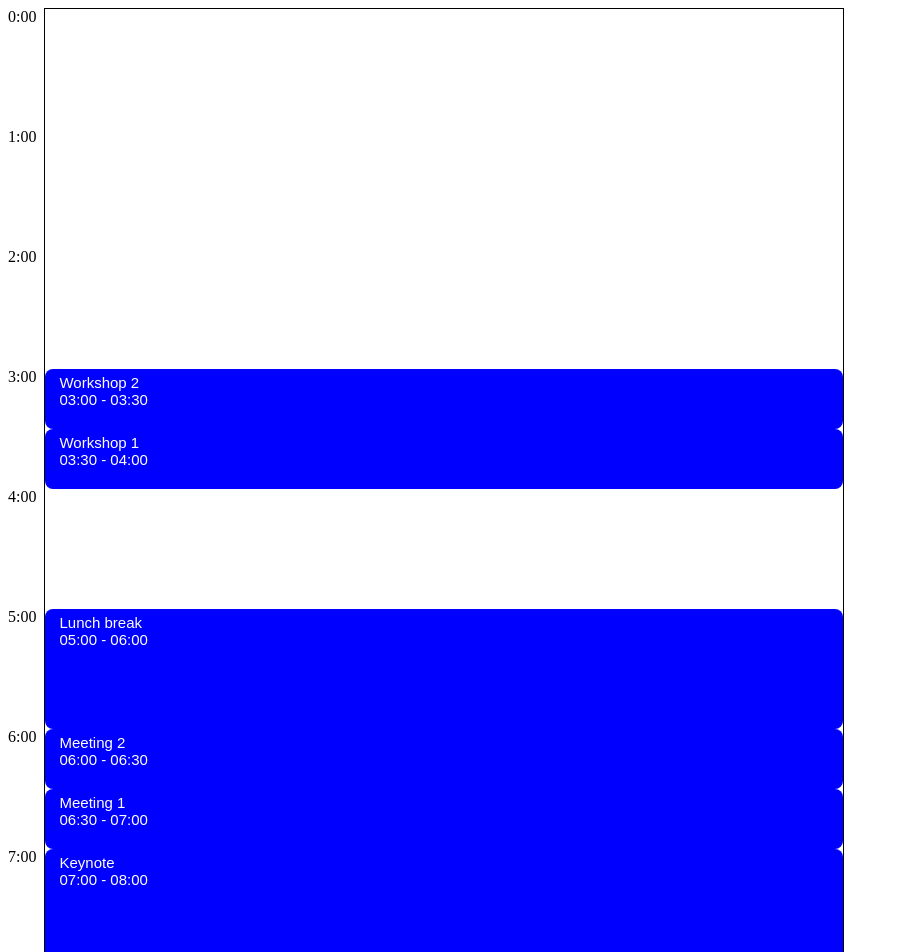
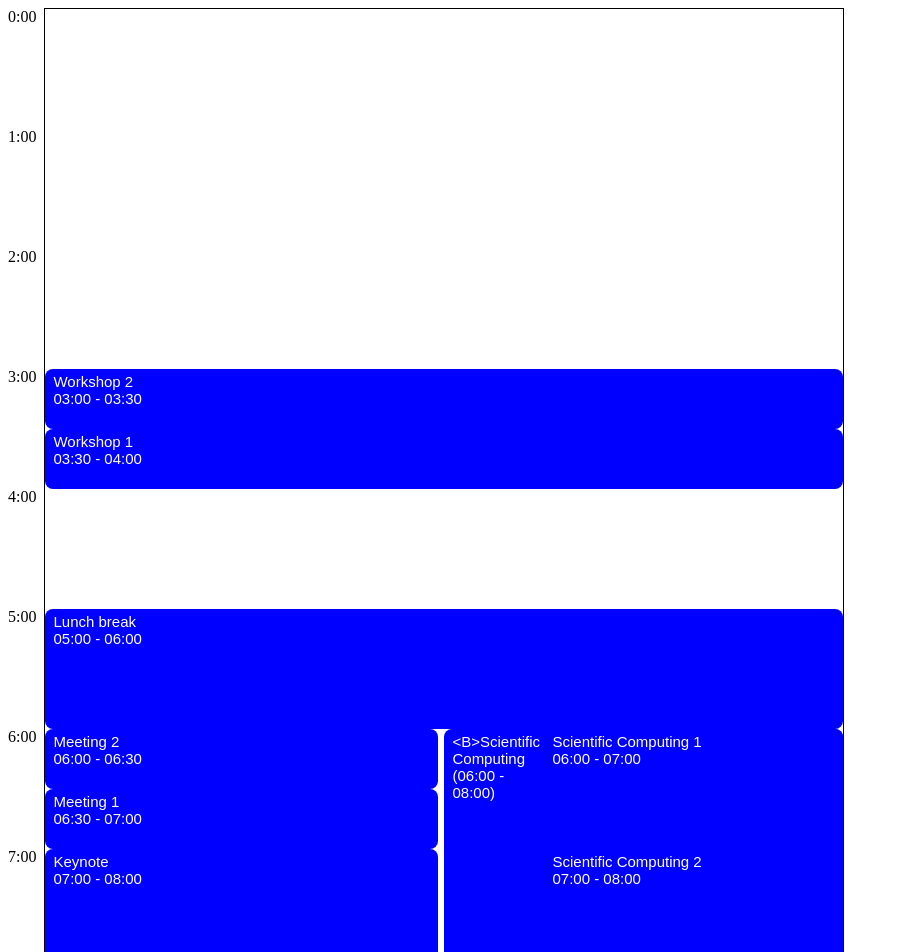
Before and after one commit to tomasr8/new-timetable, a React (Vite) app: page / in a window 1280 px wide. Shown: the top 952 px of the page, without its empty margins (0-899 px from the left). Built offline with nearby package versions, Linux system fonts and the light colour scheme.

Commit message:
Blocks somewhat working

```diff
--- a/src/App.scss
+++ b/src/App.scss
@@ -30,6 +30,8 @@ button {
   display: flex;
   cursor: unset;
   border: none;
+  padding: 0;
+  outline: none;
 }
 
 .drag-handle {
--- a/src/App.tsx
+++ b/src/App.tsx
@@ -17,7 +17,12 @@ import moment from "moment";
 
 import "./App.scss";
 
-import { DraggableEntry, Entry, EntryWithPosition } from "./Entry";
+import {
+  DraggableBlockEntry,
+  DraggableEntry,
+  Entry,
+  EntryWithPosition,
+} from "./Entry";
 import { minutesToPixels, pixelsToMinutes } from "./util";
 import { getGroup, getGroups, layout, layoutGroupAfterMove } from "./layout";
 
@@ -101,8 +106,43 @@ function App() {
       column: 0,
       maxColumn: 0,
     },
+    {
+      id: 7,
+      title: "Scientific Computing",
+      startDt: moment("2024-01-01T06:00:00"),
+      duration: 120,
+      x: 0,
+      y: minutesToPixels(360),
+      width: "100%",
+      column: 0,
+      maxColumn: 0,
+      children: [
+        {
+          id: 8,
+          title: "Scientific Computing 1",
+          startDt: moment("2024-01-01T06:00:00"),
+          duration: 60,
+          x: 0,
+          y: minutesToPixels(0),
+          width: "100%",
+          column: 0,
+          maxColumn: 0,
+        },
+        {
+          id: 9,
+          title: "Scientific Computing 2",
+          startDt: moment("2024-01-01T07:00:00"),
+          duration: 60,
+          x: 0,
+          y: minutesToPixels(60),
+          width: "100%",
+          column: 0,
+          maxColumn: 0,
+        },
+      ],
+    },
   ];
-  const [entries, setEntries] = useState(_entries);
+  const [entries, setEntries] = useState<EntryWithPosition[]>(layout(_entries));
 
   // console.log("entries", entries);
   // console.log("getGroups", getGroups(entries));
@@ -135,6 +175,23 @@ function App() {
     );
   };
 
+  const makeSetChildren = (id) => (children) => {
+    console.log("setting children", children);
+    setEntries((entries) =>
+      layout(
+        entries.map((entry) => {
+          if (entry.id === id) {
+            return {
+              ...entry,
+              children,
+            };
+          }
+          return entry;
+        })
+      )
+    );
+  };
+
   return (
     <DndContext
       onDragEnd={handleDragEnd}
@@ -151,13 +208,23 @@ function App() {
         <TimeGutter />
         <div ref={wrapperRef}>
           <DroppableCalendar>
-            {entries.map((entry) => (
-              <DraggableEntry
-                key={entry.id}
-                setDuration={makeSetDuration(entry.id)}
-                {...entry}
-              />
-            ))}
+            {entries.map((entry) =>
+              entry.children ? (
+                <DraggableBlockEntry
+                  key={entry.id}
+                  setDuration={makeSetDuration(entry.id)}
+                  setChildren={makeSetChildren(entry.id)}
+                  {...entry}
+                />
+              ) : (
+                <DraggableEntry
+                  key={entry.id}
+                  setDuration={makeSetDuration(entry.id)}
+                  setChildren={makeSetChildren(entry.id)}
+                  {...entry}
+                />
+              )
+            )}
           </DroppableCalendar>
         </div>
       </div>
@@ -170,21 +237,35 @@ function App() {
 
   function handleDragEnd(event) {
     // console.log("event", event, mouseRef.current.pageX);
-    // console.log("event", event);
+    console.log("event", event);
+    console.log(
+      "mouse",
+      mouseEventRef.current.pageX - event.over.rect.left,
+      event.delta.y
+    );
     // console.log(
     //   "mouse position",
     //   mouseEventRef.current.pageX - wrapperRef.current.offsetLeft,
     //   // get the width of wrapperRef
     //   wrapperRef.current.offsetWidth
     // );
-    if (event.over && event.over.id === "calendar") {
-      const mousePosition = (mouseEventRef.current.pageX - wrapperRef.current.offsetLeft) / wrapperRef.current.offsetWidth;
+    if (!event.over) {
+      console.log("not over anything..");
+      return;
+    }
+    if (event.over.id === "calendar") {
+      const mousePosition =
+        (mouseEventRef.current.pageX - wrapperRef.current.offsetLeft) /
+        wrapperRef.current.offsetWidth;
       const { id } = event.active;
       const { x, y } = event.delta;
       // const dx = x / 800; // Change this
       const deltaMinutes = pixelsToMinutes(y);
       // console.log("x", x, "y", y);
-      let entry = entries.find((entry) => entry.id === id)!;
+      let entry = entries.find((entry) => entry.id === id);
+      if (!entry) {
+        return;
+      }
       entry = {
         ...entry,
         startDt: moment(entry.startDt).add(deltaMinutes, "minutes"),
@@ -209,18 +290,53 @@ function App() {
       // console.log("other  entries", otherEntries);
       // console.log([...otherEntries, ...group]);
       setEntries(layout([...otherEntries, ...group]));
-      // const newEntries = entries.map((entry) => {
-      //   if (entry.id === id) {
-      //     return {
-      //       ...entry,
-      //       startDt: moment(entry.startDt).add(deltaMinutes, "minutes"),
-      //       x: entry.x + x,
-      //       y: entry.y + y,
-      //     };
-      //   }
-      //   return entry;
-      // });
-      // setEntries(layout(newEntries));
+    } else {
+      // const id = event.over.id;
+      const block = entries.find((entry) => entry.id === event.over.id)!;
+      const mousePosition =
+        (mouseEventRef.current.pageX - event.over.rect.left) /
+        event.over.rect.width;
+      const { id } = event.active;
+      const { x, y } = event.delta;
+      // const dx = x / 800; // Change this
+      const deltaMinutes = pixelsToMinutes(y);
+      // console.log("x", x, "y", y);
+      let entry = block.children.find((entry) => entry.id === id);
+      if (!entry) {
+        console.log("can only handle entries from the same block for now");
+        return;
+      }
+      entry = {
+        ...entry,
+        startDt: moment(entry.startDt).add(deltaMinutes, "minutes"),
+        x: entry.x + x,
+        y: entry.y + y,
+      };
+      // console.log("new entry start", entry.startDt.format("HH:mm"));
+      const groupIds = getGroup(
+        entry,
+        block.children.filter((e) => e.id !== entry.id)
+      );
+      let group = block.children.filter((e) => groupIds.has(e.id));
+      // console.log(
+      //   "new group",
+      //   group.map((e) => e.title)
+      // );
+      group = layoutGroupAfterMove(group, entry, mousePosition);
+
+      // console.log("after move", group);
+      const otherChildren = block.children.filter(
+        (e) => !groupIds.has(e.id) && e.id !== entry.id
+      );
+      const otherEntries = entries.filter((e) => e.id !== block.id);
+      // console.log("other  entries", otherEntries);
+      // console.log([...otherEntries, ...group]);
+      setEntries(
+        layout([
+          ...otherEntries,
+          { ...block, children: [...otherChildren, ...group] },
+        ])
+      );
     }
   }
 }
--- a/src/Entry.tsx
+++ b/src/Entry.tsx
@@ -1,9 +1,10 @@
 // import momentjs
-import React, { useRef, useState } from "react";
-import { useDraggable } from "@dnd-kit/core";
+import React, { useEffect, useRef, useState } from "react";
+import { useDraggable, useDroppable } from "@dnd-kit/core";
 import moment from "moment";
 
 import { minutesToPixels, pixelsToMinutes } from "./util";
+import { layout } from "./layout";
 
 export interface Entry {
   id: number;
@@ -12,12 +13,16 @@ export interface Entry {
   duration: number;
 }
 
-export interface EntryWithPosition extends Entry {
+export interface ChildEntryWithPosition extends Entry {
   x: number;
   y: number;
   width: number | string;
   column: number;
   maxColumn: number;
+}
+
+export interface EntryWithPosition extends ChildEntryWithPosition {
+  children?: ChildEntryWithPosition[];
 }
 
 export function TimetableEntry({ id, title, startDt, duration }: Entry) {
@@ -35,6 +40,7 @@ export function TimetableEntry({ id, title, startDt, duration }: Entry) {
 
 interface DraggableEntryProps extends EntryWithPosition {
   setDuration: (duration: number) => void;
+  setChildren: (children: ChildEntryWithPosition[]) => void;
 }
 
 export function DraggableEntry({
@@ -47,6 +53,7 @@ export function DraggableEntry({
   width,
   column,
   maxColumn,
+  children,
   setDuration: _setDuration,
 }: DraggableEntryProps) {
   const resizeStartRef = useRef(null);
@@ -116,23 +123,14 @@ export function DraggableEntry({
     .add(deltaMinutes + duration, "minutes")
     .format("HH:mm");
 
-  let text;
-  if (duration <= 20) {
-    text = (
-      <div style={{ whiteSpace: "nowrap" }}>
-        {title}, {newStart} - {newEnd}
-      </div>
-    );
-  } else {
-    text = (
-      <>
-        <div>{title}</div>
-        <div>
-          {newStart} - {newEnd}
-        </div>
-      </>
-    );
-  }
+  const component = (
+    <Contribution
+      title={title}
+      start={newStart}
+      end={newEnd}
+      duration={duration}
+    />
+  );
 
   return (
     <button
@@ -151,9 +149,212 @@ export function DraggableEntry({
         {...listeners}
         {...attributes}
       >
-        {text}
+        {component}
       </div>
       <div className="resize-handle" onMouseDown={resizeHandler}></div>
     </button>
   );
 }
+
+function Contribution({ title, start, end, duration }) {
+  if (duration <= 20) {
+    return (
+      <div style={{ whiteSpace: "nowrap" }}>
+        {title}, {start} - {end}
+      </div>
+    );
+  }
+  return (
+    <>
+      <div>{title}</div>
+      <div>
+        {start} - {end}
+      </div>
+    </>
+  );
+}
+
+export function DraggableBlockEntry({
+  id,
+  startDt,
+  duration: _duration,
+  title,
+  x,
+  y,
+  width,
+  column,
+  maxColumn,
+  children,
+  setDuration: _setDuration,
+  setChildren,
+}: DraggableEntryProps) {
+  if (!children) {
+    throw new Error("Children is required");
+  }
+
+  const mouseEventRef = useRef(null);
+  const resizeStartRef = useRef(null);
+  const [isResizing, setIsResizing] = useState(false);
+  const [duration, setDuration] = useState(_duration);
+  const { attributes, listeners, setNodeRef, transform, isDragging } =
+    useDraggable({
+      id,
+    });
+  const { setNodeRef: setDroppableNodeRef } = useDroppable({
+    id,
+  });
+  let style: Record<string, any> = transform
+    ? {
+        transform: `translate3d(${transform.x}px, ${transform.y}px, 0)`,
+        zIndex: 900,
+      }
+    : {};
+  style = {
+    ...style,
+    position: "absolute",
+    top: y,
+    left: x,
+    // width,
+    width: column === maxColumn ? width : `calc(${width} - 6px)`,
+    height: minutesToPixels(duration),
+    // flexDirection: "column",
+    textAlign: "left",
+  };
+
+  useEffect(() => {
+    function onMouseMove(event) {
+      mouseEventRef.current = event;
+    }
+
+    document.addEventListener("mousemove", onMouseMove);
+    return () => {
+      document.removeEventListener("mousemove", onMouseMove);
+    };
+  }, []);
+
+  const resizeHandler = (e) => {
+    // e.stopPropagation();
+    // console.log('ref', sidebarRef.current);
+    resizeStartRef.current = e.clientY;
+    document.body.style.cursor = "ns-resize";
+    setIsResizing(true);
+
+    function mouseMoveHandler(e) {
+      // const dx = x - e.clientX; // Resize from left to right
+      const dx = e.clientY - (resizeStartRef.current || 0); // Resix=ze from right to left
+      const newWidth = duration + pixelsToMinutes(dx);
+
+      if (newWidth >= 10) {
+        setDuration(newWidth);
+      }
+    }
+
+    const mouseUpHandler = (e) => {
+      document.removeEventListener("mouseup", mouseUpHandler);
+      document.removeEventListener("mousemove", mouseMoveHandler);
+      document.body.style.cursor = "";
+      const dx = e.clientY - (resizeStartRef.current || 0); // Resix=ze from right to left
+      const newWidth = duration + pixelsToMinutes(dx);
+      console.log("setting duration", newWidth);
+
+      if (newWidth >= 10) {
+        _setDuration(newWidth);
+      }
+      setIsResizing(false);
+    };
+
+    document.addEventListener("mousemove", mouseMoveHandler);
+    document.addEventListener("mouseup", mouseUpHandler);
+  };
+
+  const deltaMinutes = pixelsToMinutes(transform?.y || 0);
+  const newStart = moment(startDt).add(deltaMinutes, "minutes").format("HH:mm");
+  const newEnd = moment(startDt)
+    .add(deltaMinutes + duration, "minutes")
+    .format("HH:mm");
+
+  const component = (
+    <SessionBlock
+      title={title}
+      start={newStart}
+      end={newEnd}
+      duration={duration}
+      children={children}
+    />
+  );
+
+  const makeSetDuration = (id: number) => (duration: number) => {
+    setChildren(
+      layout(
+        children.map((entry) => {
+          if (entry.id === id) {
+            return {
+              ...entry,
+              duration,
+            };
+          }
+          return entry;
+        })
+      )
+    );
+  };
+
+  return (
+    <button
+      className="entry"
+      style={style}
+      // {...listeners}
+      // {...attributes}
+    >
+      <div
+        className="drag-handle"
+        ref={setNodeRef}
+        style={{
+          cursor: isResizing ? undefined : isDragging ? "grabbing" : "grab",
+          width: 100,
+        }}
+        {...listeners}
+        {...attributes}
+      >
+        {component}
+      </div>
+      <div
+        ref={setDroppableNodeRef}
+        style={{ backgroundColor: "purple", flexGrow: 1, position: "relative" }}
+      >
+        {children.map((child) => (
+          <DraggableEntry
+            key={child.id}
+            setChildren={() => {}}
+            setDuration={makeSetDuration(child.id)}
+            {...child}
+          />
+        ))}
+      </div>
+      <div className="resize-handle" onMouseDown={resizeHandler}></div>
+    </button>
+  );
+}
+
+function SessionBlock({
+  title,
+  start,
+  end,
+  duration,
+  children,
+}: {
+  title: string;
+  start: string;
+  end: string;
+  duration: number;
+  children: ChildEntryWithPosition[];
+}) {
+  return (
+    <div>
+      {"<B>"}
+      {title} ({start} - {end})
+    </div>
+  );
+}
+
+function BlockChildren({ children }) {}
--- a/src/layout.ts
+++ b/src/layout.ts
@@ -22,6 +22,9 @@ export function layout(entries: EntryWithPosition[]) {
 export function layoutGroup(group: EntryWithPosition[]) {
   // const columns = 2; // TODO: calculate based on max number of parallel entries in the group
   // const columnWidth = 100 / columns;
+  group = group.map((entry) =>
+    entry.children ? { ...entry, children: layout(entry.children) } : entry
+  );
   const sortedGroup = [...group].sort((a, b) => a.column - b.column);
   const newGroup = [];
   for (const entry of sortedGroup) {
```
